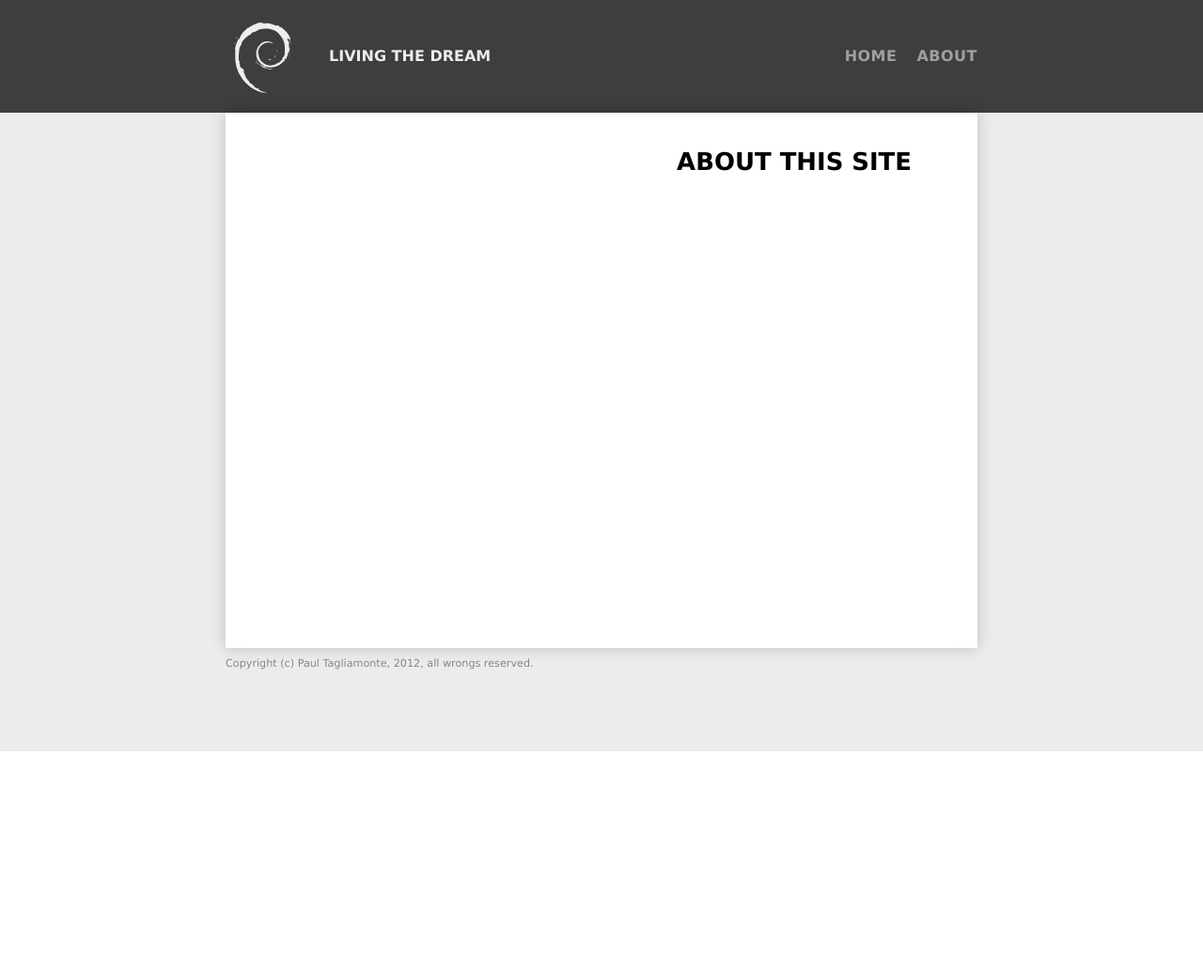
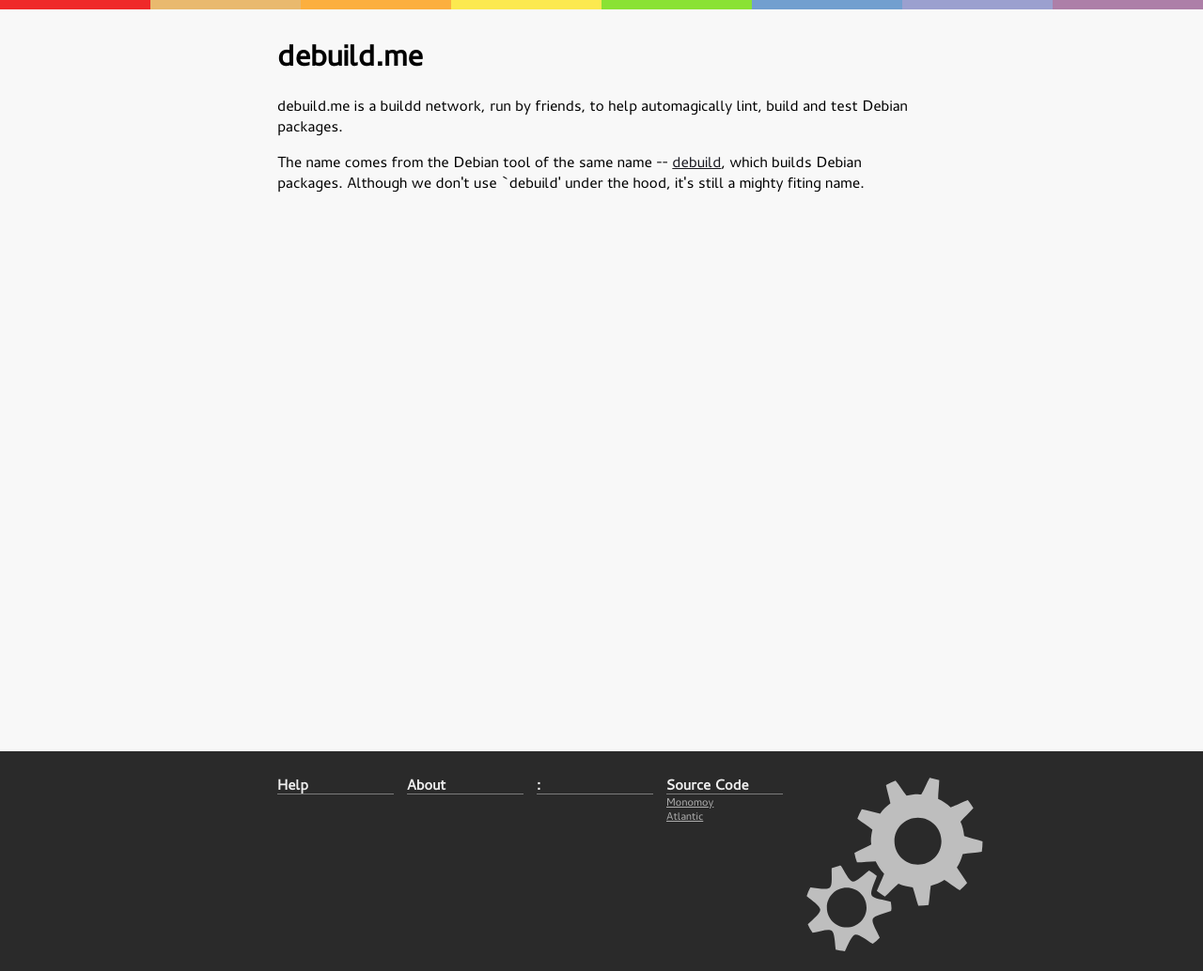
Before and after one commit to paultag/monomoy-old, a Flask app: page /about in a window 1280 px wide. Shown: the whole page at 94% size. Before the commit the page ends 800 px from the top, so only its background shows below. Run offline with Flask 2, Linux system fonts and the light colour scheme; parts of the project's set-up code (start-up, migrations or seed data) failed here and were passed over.

Commit message:
Adding a bit of color into our lives.

```diff
--- /dev/null
+++ b/site/static/css/debuild.css
@@ -0,0 +1,116 @@
+@font-face {
+    font-family:                Cantarell;
+    src:                        url(../otf/cantarell.otf);
+    font-weight:                400;
+}
+
+html, body {
+    font-family:                Cantarell;
+    background-color:           #2A2A2A;
+    padding:                    0px;
+    margin:                     0px;
+    height:                     100%;
+}
+
+a {
+    color:                       #191921;
+}
+
+.content {
+    background-color:           #F8F8F8;
+    min-height:                 100%;
+}
+
+.container {
+    margin-left:                auto;
+    margin-right:               auto;
+    width:                      700px;
+}
+
+.shim {
+    padding:                    5px;
+}
+
+.header .color {
+    width:                      12.5%;
+    height:                     10px;
+    float:                      left;
+}
+
+.header .color-r {
+    background-color:           #ef2929;
+}
+
+.header .color-o {
+    background-color:           #fcaf3e;
+}
+
+.header .color-y {
+    background-color:           #fce94f;
+}
+
+.header .color-s {
+    background-color:           #e9b96e;
+}
+
+.header .color-g {
+    background-color:           #8ae234;
+}
+
+.header .color-b {
+    background-color:           #729fcf;
+}
+
+.header .color-i {
+    background-color:           #9ba0cf;
+}
+
+.header .color-v {
+    background-color:           #ad7fa8;
+}
+
+.footer {
+    font-size:                  0.8em;
+    min-height:                 200px;
+    color:                      #EEEEEE;
+    margin-top:                 20px;
+}
+
+.footer .container .fifth {
+    width:                      20%;
+    float:                      right;
+}
+
+.fifth img {
+    height:                    200px;
+}
+
+.fifth ul {
+    list-style-type:           none;
+    font-size:                 0.9em;
+    color:                     #AEAEAE;
+    padding:                   0px;
+    margin:                    0px;
+}
+
+.fifth li {
+    padding:                   0px;
+    margin:                    0px;
+}
+
+.fifth a {
+    color:                     #AEAEAE;
+}
+
+.fifth h1 {
+    font-size:                 1.2em;
+    border-bottom:             1px solid #7B7B7B;
+    width:                     100%;
+    padding:                   0px;
+    margin:                    0px;
+    width:                     90%;
+}
+
+.clear {
+    clear:                      both;
+}
--- a/site/static/css/dewebstrap.css
+++ /dev/null
@@ -1,16 +0,0 @@
-html,body{padding:0px;margin:0px;background-color:#ececec;font-family:Corbel,"Lucida Grande","Lucida Sans Unicode","Lucida Sans","DejaVu Sans","Bitstream Vera Sans","Liberation Sans",Verdana,"Verdana Ref",sans-serif;}
-h1{font-size:1.8em;}
-h2{font-size:1.3em;}
-h3{font-size:1.1em;}
-.heading{background-color:#3e3e3e;color:#ececec;min-height:120px;}
-.pad{padding:20px 70px;}
-.content{width:800px;margin-left:auto;margin-right:auto;}
-#logo{height:80px;float:left;}
-.slug{float:left;height:80px;line-height:80px;vertical-align:middle;margin-left:30px;text-transform:uppercase;font-weight:bold;}
-.nav{height:80px;line-height:80px;float:right;vertical-align:middle;}.nav ul{text-transform:uppercase;font-size:1em;letter-spacing:0.03em;font-weight:bold;padding:0px;margin:0px;}.nav ul li{padding:0px;margin:0px;list-style:none;display:inline;padding-left:15px;}.nav ul li a{color:#a0a0a0;text-decoration:none;}
-.nav ul li a:hover{color:#a7d660;}
-.nav ul li a:active{color:#a7d660;}
-.main{font-size:0.9em;min-height:500px;background-color:#ffffff;box-shadow:0 0 15px rgba(0, 0, 0, 0.2);-webkit-box-shadow:0 0 15px rgba(0, 0, 0, 0.2);-moz-box-shadow:0 0 15px rgba(0, 0, 0, 0.2);padding-bottom:50px;}.main h1{text-transform:uppercase;width:100%;text-align:right;}
-footer{margin-top:10px;font-size:0.7em;color:#868686;margin-bottom:40px;}
-.clear{clear:both;}
-code,pre{font-family:Consolas,"Andale Mono WT","Andale Mono","Lucida Console","Lucida Sans Typewriter","DejaVu Sans Mono","Bitstream Vera Sans Mono","Liberation Mono","Nimbus Mono L",Monaco,"Courier New",Courier,monospace;background-color:#333333;color:#ffffff;padding:10px;margin:25px;border:1px solid #b3b3b3;box-shadow:0 0 15px rgba(0, 0, 0, 0.2);-webkit-box-shadow:0 0 15px rgba(0, 0, 0, 0.2);-moz-box-shadow:0 0 15px rgba(0, 0, 0, 0.2);border-radius:5px;-webkit-border-radius:5px;-moz-border-radius:5px;}
--- a/site/templates/about.html
+++ b/site/templates/about.html
@@ -2,5 +2,11 @@
 
 {% block title %}About this site{% endblock %}
 {% block main %}
-    <h1>About this site</h1>
+    <h1>debuild.me</h1>
+    <p>debuild.me is a buildd network, run by friends, to help
+       automagically lint, build and test Debian packages.</p>
+    <p>The name comes from the Debian tool of the same name --
+        <a href = 'http://deb.li/JHns' >debuild</a>, which builds
+        Debian packages. Although we don't use `debuild' under the
+        hood, it's still a mighty fiting name.</p>
 {% endblock %}
--- a/site/templates/base.html
+++ b/site/templates/base.html
@@ -1,41 +1,54 @@
+<!DOCTYPE html>
 <html>
     <head>
-        <link type="text/css" rel="stylesheet" href="{{ url_for('static', filename='css/dewebstrap.css') }}"/>
-        <title>{% block title %}{% endblock %}</title>
+        <title>{% block title %}Hello, World{% endblock %}</title>
+        <link rel="stylesheet" href = "{{ url_for('static', filename='css/debuild.css') }}" ></link>
     </head>
     <body>
-        <div class = 'heading' >
-            <div class = 'pad content' >
-                <div class = 'logo' >
-                    <img
-                        id = 'logo'
-                        src = '{{ url_for('static', filename='imgs/debian-white.svg') }}'
-                        alt = '' />
+        <div class = 'content' >
+            <div class = 'header' >
+                <div class = 'color color-r' ></div>
+                <div class = 'color color-s' ></div>
+                <div class = 'color color-o' ></div>
+                <div class = 'color color-y' ></div>
+                <div class = 'color color-g' ></div>
+                <div class = 'color color-b' ></div>
+                <div class = 'color color-i' ></div>
+                <div class = 'color color-v' ></div>
+                <div class = 'clear' ></div>
+            </div>
+            <div class = 'container' ><div class = 'shim' >
+{% block main %}
+{% endblock %}
+            </div></div>
+        </div>
+        <div class = 'footer' >
+            <div class = 'container' ><div class = 'shim' >
+                <div class = 'fifth' >
+                    <img src = '{{ url_for('static', filename='imgs/logo.svg') }}' alt = '' />
                 </div>
-                <div class = 'slug' >
-{% include 'slug.html' %}
-                </div>
-                <div class = 'nav' >
+                <div class = 'fifth' >
+                    <h1>Source Code</h1>
                     <ul>
-                        <li><a href = '/' >Home</a></li>
-                        <li><a href = '/about' >About</a></li>
-{% block nav %}
-{% endblock %}
+                        <li>
+                            <a href = 'https://github.com/paultag/monomoy' >Monomoy</a>
+                        </li>
+                        <li>
+                            <a href = 'https://github.com/paultag/atlantic' >Atlantic</a>
+                        </li>
                     </ul>
                 </div>
+                <div class = 'fifth' >
+                    <h1>:</h1>
+                </div>
+                <div class = 'fifth' >
+                    <h1>About</h1>
+                </div>
+                <div class = 'fifth' >
+                    <h1>Help</h1>
+                </div>
                 <div class = 'clear' ></div>
-            </div>
-        </div>
-        <div class = 'content' >
-            <div class = 'main pad' >
-{% block main %}
-{% endblock %}
-            </div>
-        </div>
-        <div class = 'content' >
-            <footer>
-{% include 'footer.html' %}
-            </footer>
+            </div></div>
         </div>
     </body>
 </html>
--- a/site/templates/footer.html
+++ /dev/null
@@ -1 +0,0 @@
-Copyright (c) Paul Tagliamonte, 2012, all wrongs reserved.
--- a/site/templates/slug.html
+++ /dev/null
@@ -1 +0,0 @@
-Living the dream
```
Also changed, not shown: site/static/imgs/debian-white.svg (deleted), site/static/imgs/logo.svg (added), site/static/otf/cantarell.otf (added).
